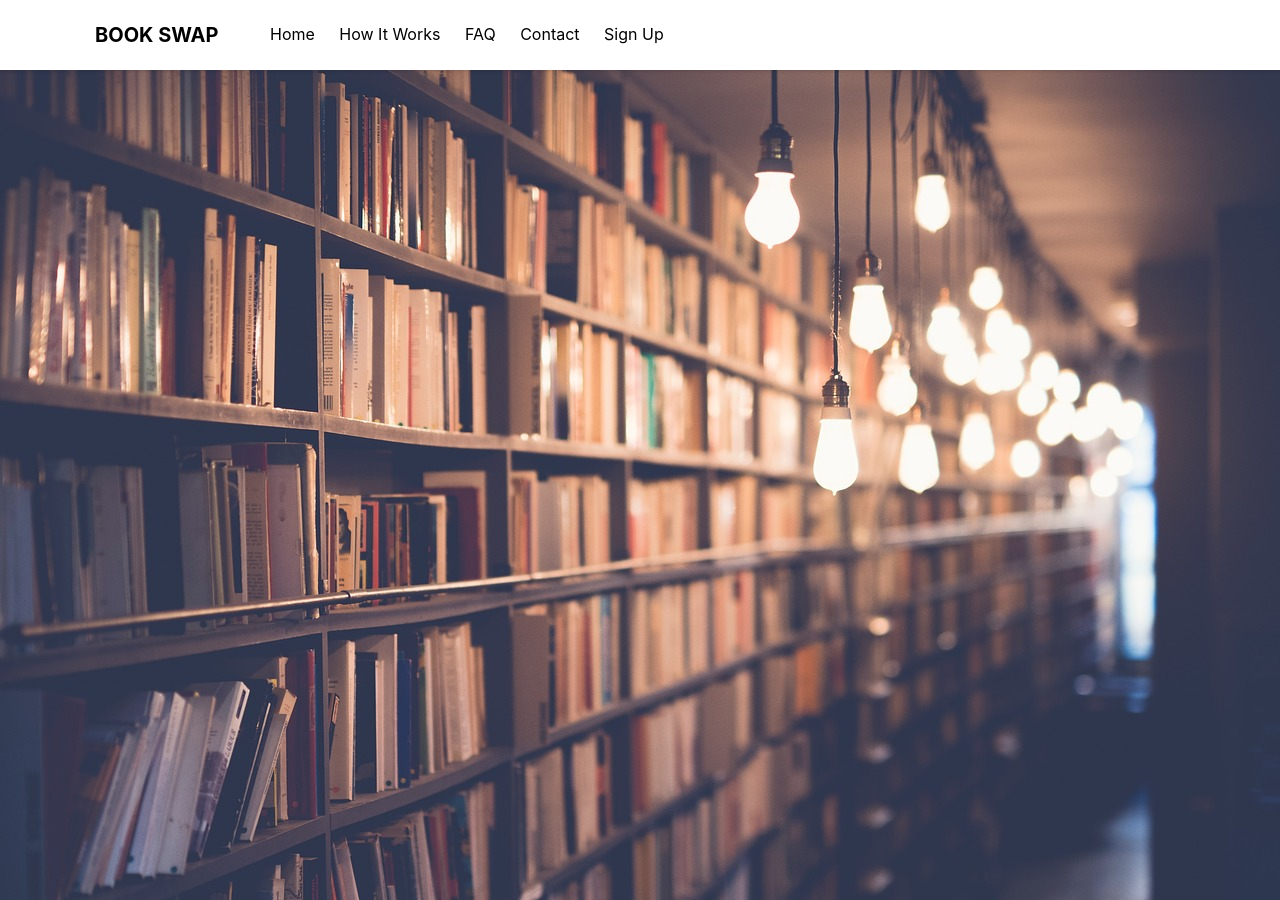
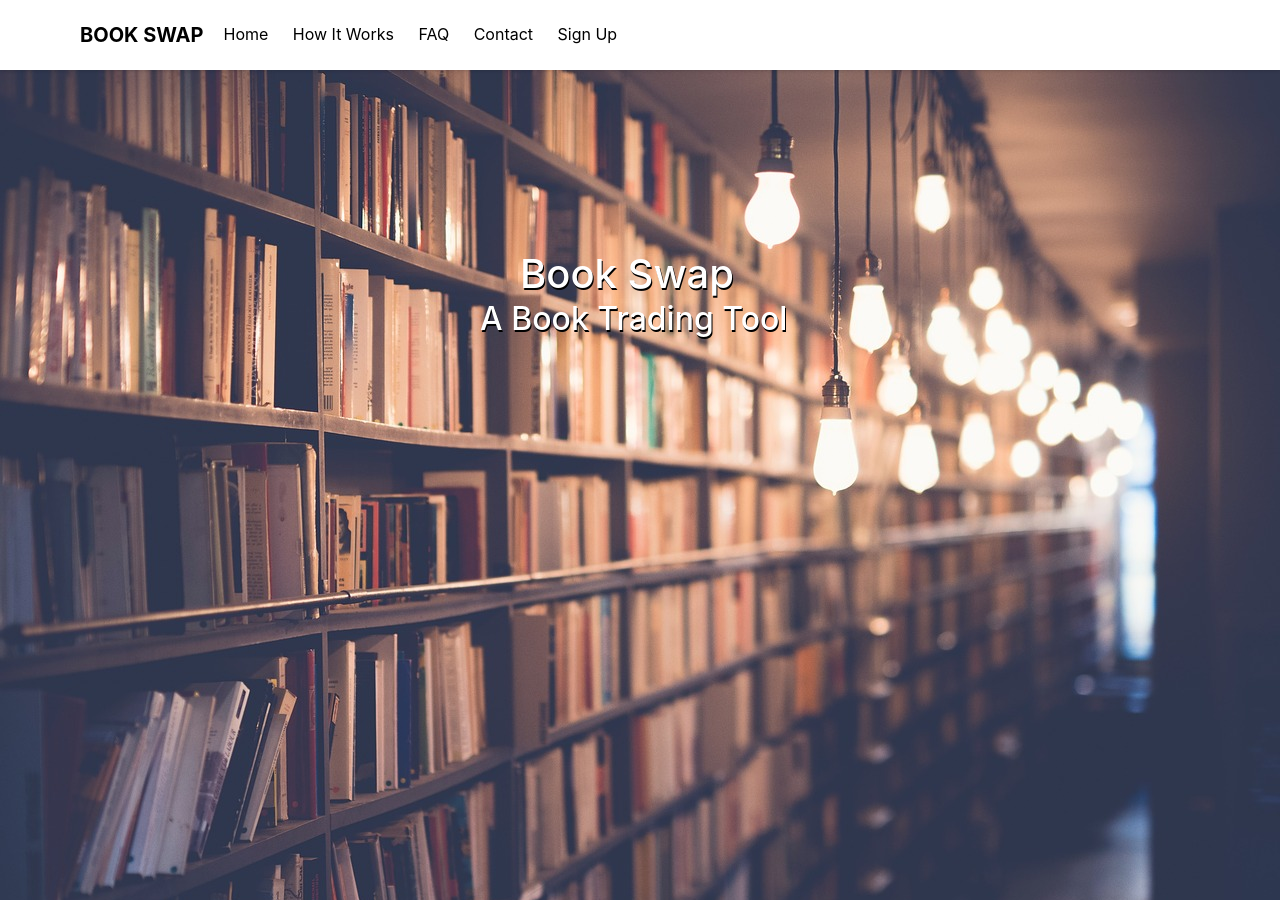
Before and after one commit to dkallattil/bookswap, a PHP site: page / in a window 1280 px wide. Run offline with PHP 8.4, Linux system fonts and the light colour scheme.

Commit message:
added text to front end

```diff
--- a/css/style.css
+++ b/css/style.css
@@ -6,18 +6,36 @@ body {
   color: #777;
   background: #fff;
 }
-h1, h2, h3, h4, h5, h6 {
+h1 {
   font-family: Arial, sans-serif;
+  color: white;
+  font-size: 16px;
+  position: absolute;
+  top: 250px;
+  left: 450px;
+  text-shadow: 1px 2px #000000;
+  text-align: center;
+  margin-right: auto;
 }
-#page {
-  position: relative;
-  overflow-x: hidden;
-  width: 100%;
-  height: 100%;
-  -webkit-transition: 0.5s;
-  -o-transition: 0.5s;
-  transition: 0.5s;
+h2 {
+  font-family: Arial, sans-serif;
+  font-size: 12px;
+  color: white;
+  position: absolute;
+  top: 300px;
+  left: 410px;
+  text-shadow: 1px 2px #000000;
+  text-align: center;
+  margin-right: auto;
 }
+
+h3, h4, h5, h6 {
+  font-family: Arial, sans-serif;
+  text-align: center;
+  margin-left: auto;
+  margin-right: auto;
+}
+
 
 .container {
   max-width: 1140px;
@@ -87,7 +105,7 @@ h1, h2, h3, h4, h5, h6 {
   color: white;
 }
 
-/*.cover > .container {
+.cover > .container {
   position: relative;
   z-index: 10;
-}*/
+}
--- a/index.html
+++ b/index.html
@@ -12,14 +12,13 @@
 	</head>
 	<body>
 
-		<div id="page">
 			<nav class="nav">
 				<div class="container">
 					<div class="row">
-					<div class="col-sm-2 col-xs-12">
+						<div>
 							<div id="logo"><a href="index.html">Book Swap</a></div>
 						</div>
-					<div class="col-xs-10 text-right menu-1 main-nav">
+						<div>
 							<ul>
 								<li class="active"><a href="#" data-nav-section="home">Home</a></li>
 								<li><a href="#" data-nav-section="how-it-works">How It Works</a></li>
@@ -29,14 +28,15 @@
 							</ul>
 						</div>
 					</div>
-
 				</div>
 			</nav>
+
+		<div id="header" data-section="home" class="cover" style="background-image:url(images/library_bg.jpg);">
+		<div class="container">
+				<div class="row">
+					<h1 style="color: white;">Book Swap</h1>
+					<h2 style="color: white;">A Book Trading Tool</h2>
 				</div>
-
-		<div id="header" class="cover" style="background-image:url(images/library_bg.jpg);">
-			<div class="container">
-
 			</div>
 		</div>
 
```
Lines whose indentation alone changed are shown as unchanged.
